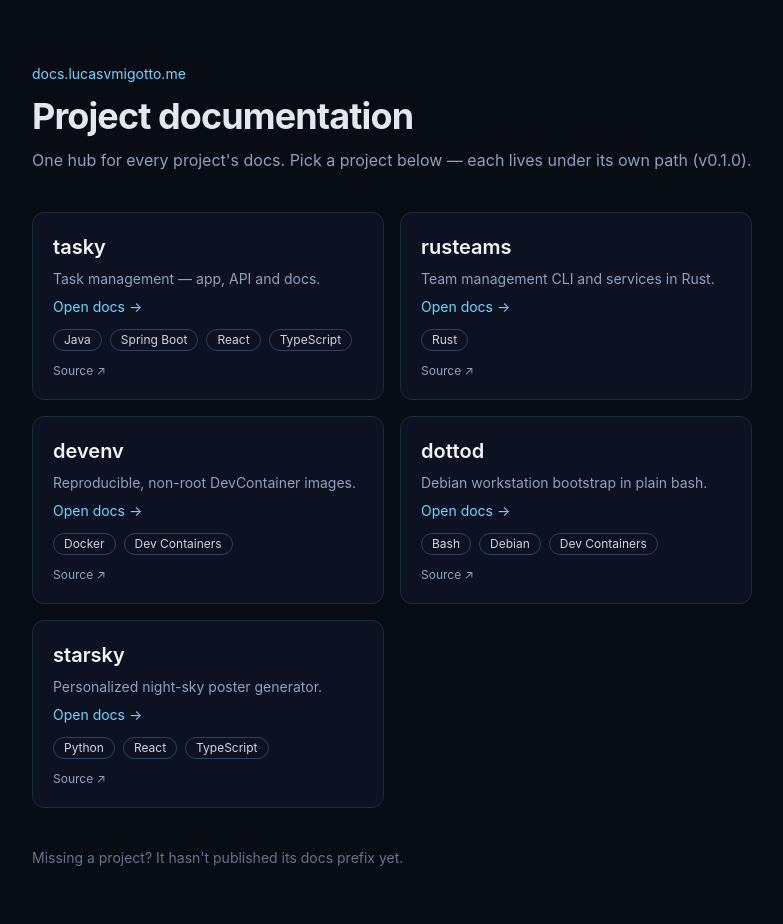
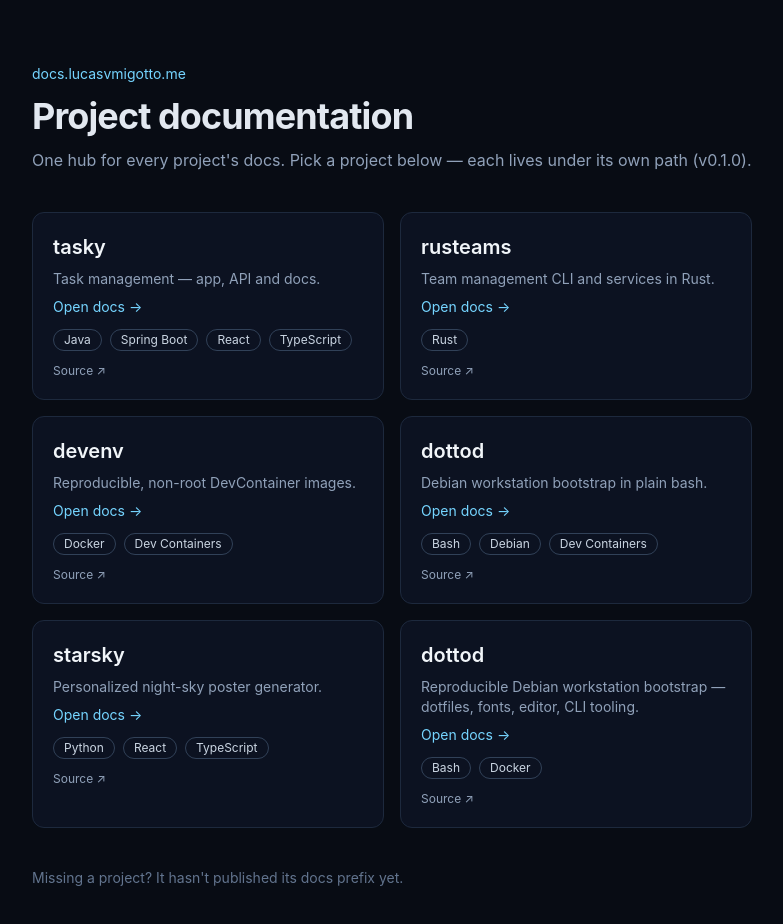
Before and after one commit to lucasvmigotto/docs, a React (Vite) app in the folder site/: page / in a window 1280 px wide. Shown: the top 924 px of the page, without its empty margins (248-1031 px from the left). Built offline with nearby package versions, Linux system fonts and the light colour scheme.

Commit message:
feat(hub): register dottod

```diff
--- a/site/src/apps.ts
+++ b/site/src/apps.ts
@@ -45,4 +45,12 @@ export const APPS: DocApp[] = [
     tags: ["Python", "React", "TypeScript"],
     source: "https://github.com/lucasvmigotto/starsky",
   },
+  {
+    slug: "dottod",
+    name: "dottod",
+    description:
+      "Reproducible Debian workstation bootstrap — dotfiles, fonts, editor, CLI tooling.",
+    tags: ["Bash", "Docker"],
+    source: "https://github.com/lucasvmigotto/dottod",
+  },
 ];
```
Also changed, not shown: 1 other file (tests, documents, lock files or other folders).
